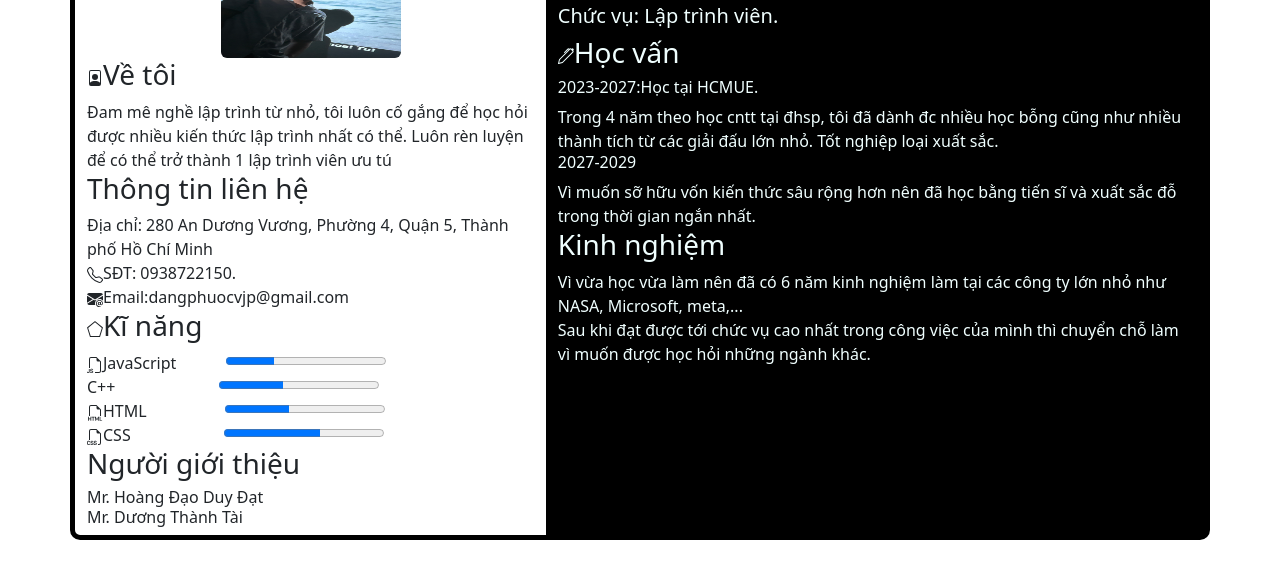
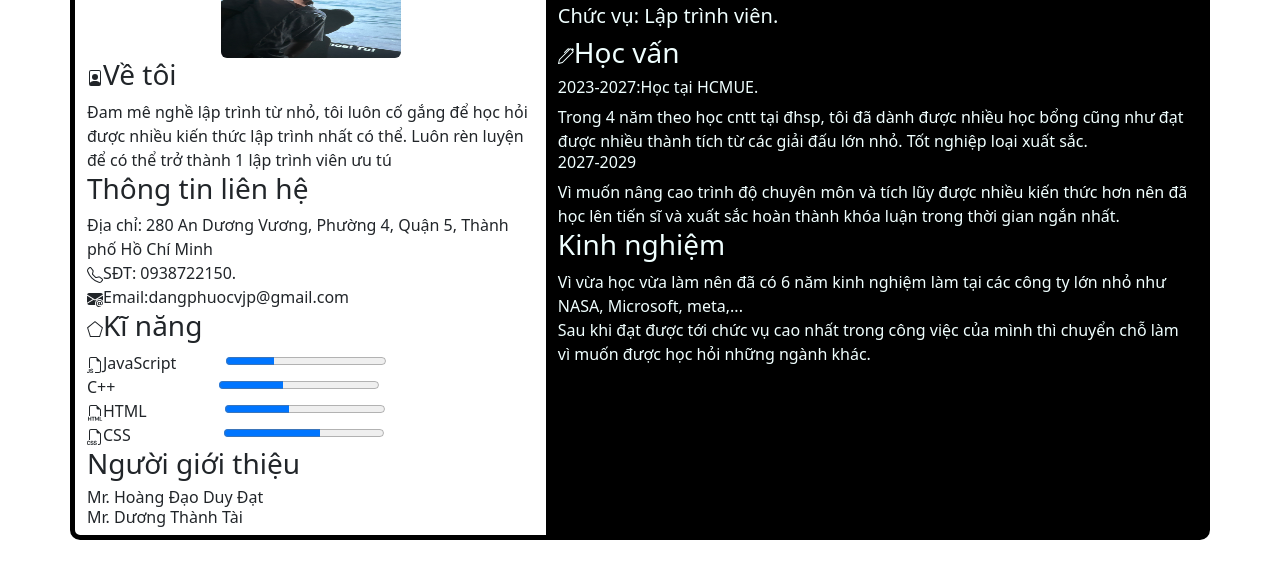
Before and after one commit to dafukgobruh/2311COMP180205-TKWEB--49.01.104.116-CV, a plain HTML site: page index.html in a window 1280 px wide. Shown: the part 47-626 px from the top of the page. Drawn offline with nearby package versions, Linux system fonts and the light colour scheme.

Commit message:
Update index.html

```diff
--- a/index.html
+++ b/index.html
@@ -49,9 +49,9 @@
                     <path d="m13.498.795.149-.149a1.207 1.207 0 1 1 1.707 1.708l-.149.148a1.5 1.5 0 0 1-.059 2.059L4.854 14.854a.5.5 0 0 1-.233.131l-4 1a.5.5 0 0 1-.606-.606l1-4a.5.5 0 0 1 .131-.232l9.642-9.642a.5.5 0 0 0-.642.056L6.854 4.854a.5.5 0 1 1-.708-.708L9.44.854A1.5 1.5 0 0 1 11.5.796a1.5 1.5 0 0 1 1.998-.001m-.644.766a.5.5 0 0 0-.707 0L1.95 11.756l-.764 3.057 3.057-.764L14.44 3.854a.5.5 0 0 0 0-.708l-1.585-1.585z"/>
                   </svg>Học vấn</h3>
                 <h6>2023-2027:Học tại HCMUE.</h6>
-                Trong 4 năm theo học cntt tại đhsp, tôi đã dành đc nhiều học bỗng cũng như nhiều thành tích từ các giải đấu lớn nhỏ. Tốt nghiệp loại xuất sắc.
+                Trong 4 năm theo học cntt tại đhsp, tôi đã dành được nhiều học bổng cũng như đạt được nhiều thành tích từ các giải đấu lớn nhỏ. Tốt nghiệp loại xuất sắc.
                 <h6>2027-2029</h6>
-                Vì muốn sỡ hữu vốn kiến thức sâu rộng hơn nên đã học bằng tiến sĩ và xuất sắc đỗ trong thời gian ngắn nhất.
+                Vì muốn nâng cao trình độ chuyên môn và tích lũy được nhiều kiến thức hơn nên đã học lên tiến sĩ và xuất sắc hoàn thành khóa luận trong thời gian ngắn nhất.
                 <h3>Kinh nghiệm</h3>
                 Vì vừa học vừa làm nên đã có 6 năm kinh nghiệm làm tại các công ty lớn nhỏ như NASA, Microsoft, meta,...
                 <br>Sau khi đạt được tới chức vụ cao nhất trong công việc của mình thì chuyển chỗ làm vì muốn được học hỏi những ngành khác.
```
